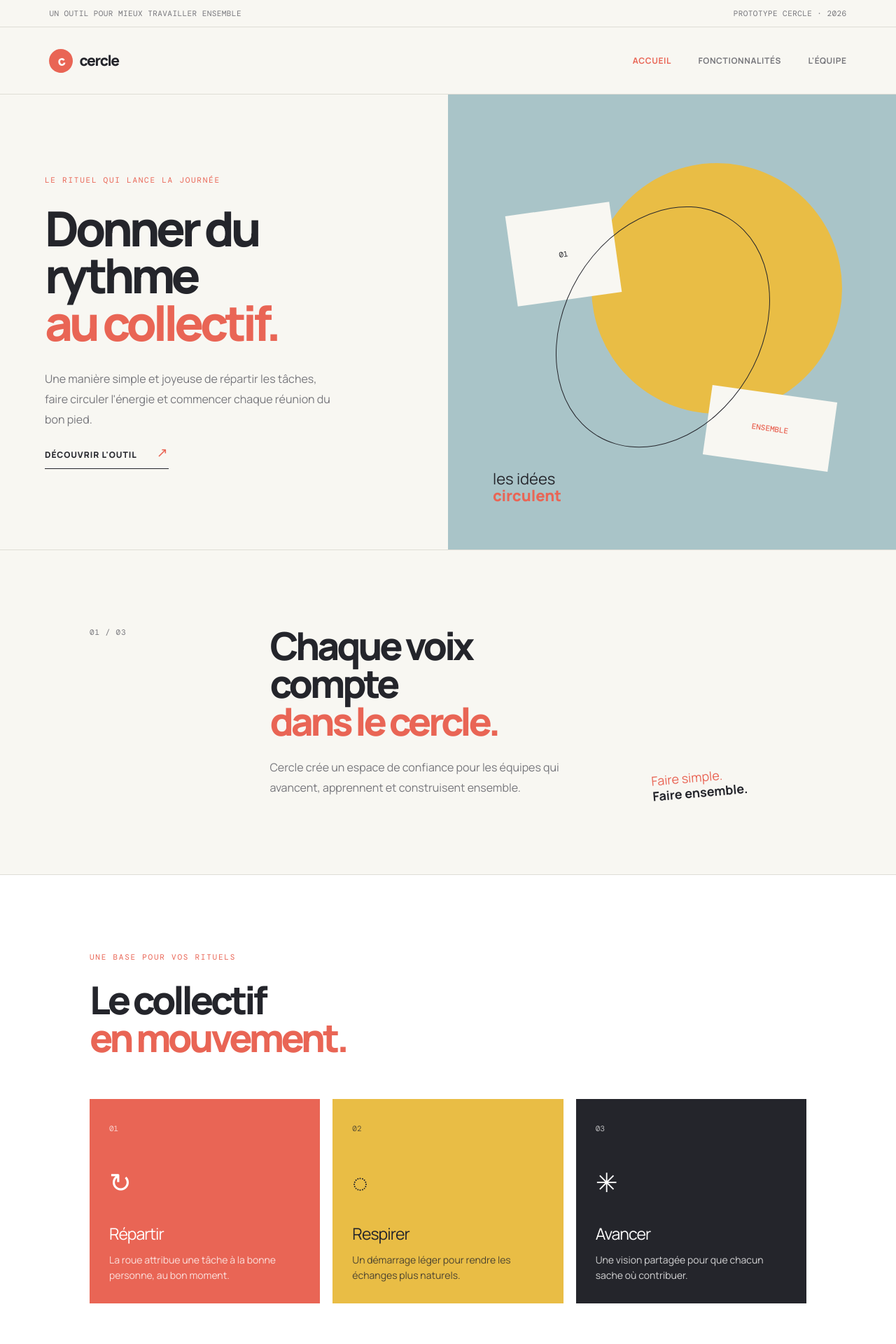
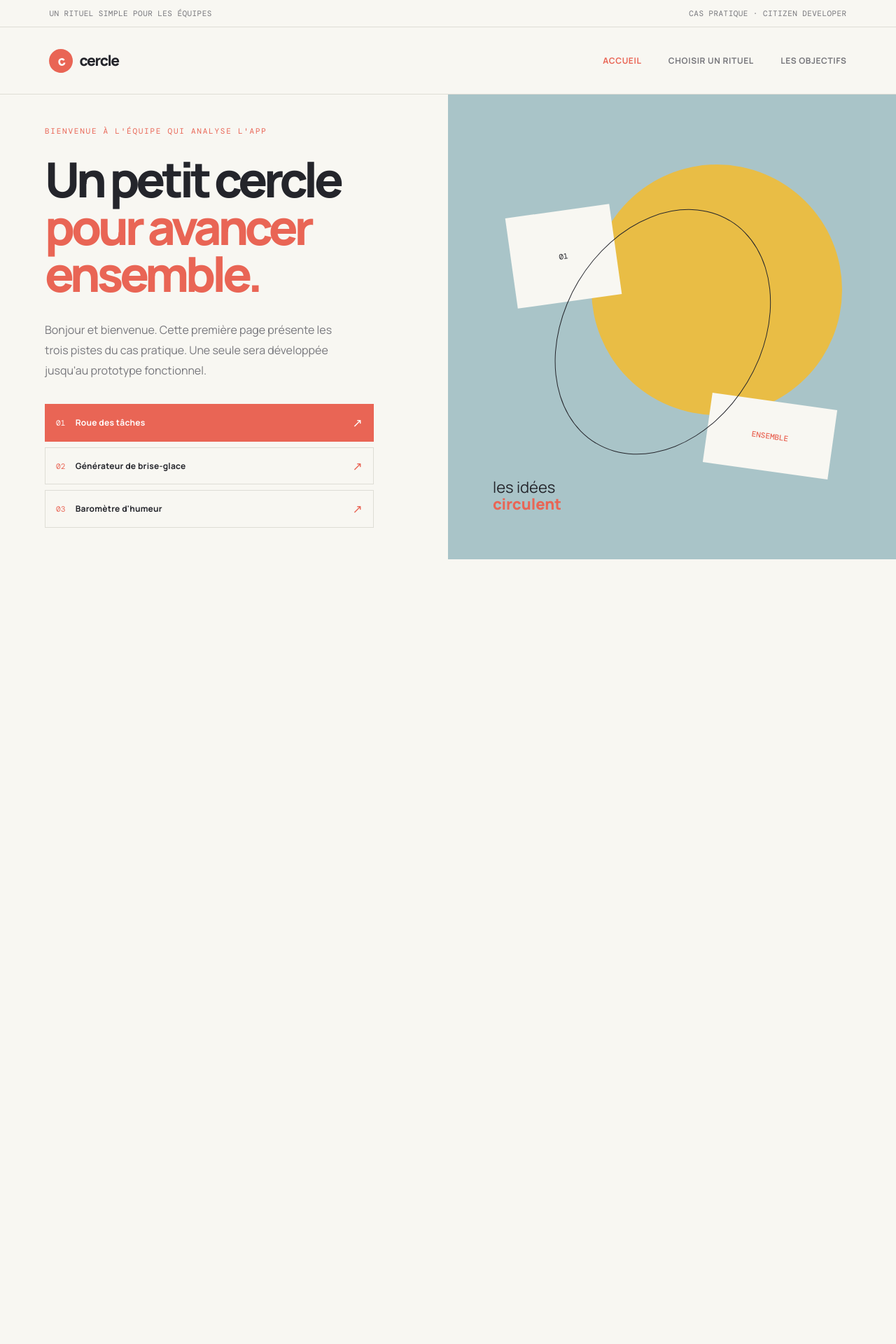
Before and after one commit to Niniteddu/cercle-citizen-developer-frontend-davide-carboni, a React (Vite) app: page / in a window 1280 px wide. Shown: the top 1920 px of the page at 70% size. After the commit the page ends 800 px from the top, so only its background shows below. Built offline with nearby package versions, Linux system fonts and the light colour scheme.

Commit message:
prepare welcome page structure

```diff
--- a/src/App.css
+++ b/src/App.css
@@ -41,6 +41,14 @@ h1 em, h2 em { color: var(--coral); font-style: normal; }
 .hero-intro { color: var(--muted); font-size: 16px; line-height: 1.8; max-width: 420px; }
 .primary-link { border-bottom: 1px solid var(--ink); display: inline-flex; font-size: 12px; font-weight: 800; gap: 28px; letter-spacing: .08em; margin-top: 28px; padding-bottom: 10px; text-transform: uppercase; }
 .primary-link span { color: var(--coral); font-size: 19px; line-height: 10px; }
+.objective-actions { display: grid; gap: 8px; margin-top: 34px; max-width: 470px; }
+.objective-button { align-items: center; border: 1px solid var(--line); display: flex; font-size: 12px; font-weight: 700; gap: 14px; justify-content: space-between; letter-spacing: .02em; padding: 13px 15px; transition: background .2s, color .2s, border-color .2s; }
+.objective-button span { color: var(--coral); font: 11px 'DM Mono', monospace; }
+.objective-button strong { color: var(--coral); font-size: 17px; font-weight: 400; margin-left: auto; }
+.objective-button:hover { background: var(--ink); border-color: var(--ink); color: #fff; }
+.objective-button-primary { background: var(--coral); border-color: var(--coral); color: #fff; }
+.objective-button-primary span, .objective-button-primary strong { color: #fff; }
+.objective-button-primary:hover { background: var(--ink); border-color: var(--ink); }
 .hero-art { background: var(--blue); min-height: 650px; overflow: hidden; position: relative; }
 .sun-disc { background: var(--yellow); border-radius: 50%; height: min(28vw, 390px); position: absolute; right: 12%; top: 15%; width: min(28vw, 390px); }
 .art-card { align-items: center; background: var(--paper); display: flex; font: 11px 'DM Mono', monospace; justify-content: center; position: absolute; text-transform: uppercase; }
@@ -95,6 +103,7 @@ h1 em, h2 em { color: var(--coral); font-style: normal; }
   .menu-button { display: block; }
   .hero-section { display: flex; flex-direction: column; }
   .hero-copy { padding: 72px 8% 64px; }
+  .objective-actions { max-width: none; }
   .hero-art { min-height: 390px; }
   .sun-disc { height: 245px; width: 245px; }
   .art-card-one { height: 90px; left: 10%; width: 110px; }
--- a/src/App.tsx
+++ b/src/App.tsx
@@ -6,8 +6,8 @@ function WelcomePage() {
   return (
     <main className="site-shell">
       <div className="topline">
-        <span>Un outil pour mieux travailler ensemble</span>
-        <span>Prototype Cercle · 2026</span>
+        <span>Un rituel simple pour les équipes</span>
+        <span>Cas pratique · Citizen Developer</span>
       </div>
 
       <header className="site-header">
@@ -17,8 +17,8 @@ function WelcomePage() {
         </Link>
         <nav aria-label="Navigation principale">
           <a className="active" href="#accueil">Accueil</a>
-          <Link to="/objectifs">Fonctionnalités</Link>
-          <a href="#equipe">L'équipe</a>
+          <Link to="/objectifs">Choisir un rituel</Link>
+          <Link to="/objectifs">Les objectifs</Link>
         </nav>
         <button className="menu-button" type="button" aria-label="Ouvrir le menu">
           <span></span><span></span>
@@ -27,15 +27,23 @@ function WelcomePage() {
 
       <section className="hero-section" id="accueil">
         <div className="hero-copy">
-          <p className="eyebrow">Le rituel qui lance la journée</p>
-          <h1>Donner du rythme<br /><em>au collectif.</em></h1>
+          <p className="eyebrow">Bienvenue à l'équipe qui analyse l'app</p>
+          <h1>Un petit cercle<br /><em>pour avancer ensemble.</em></h1>
           <p className="hero-intro">
-            Une manière simple et joyeuse de répartir les tâches, faire circuler
-            l'énergie et commencer chaque réunion du bon pied.
+            Bonjour et bienvenue. Cette première page présente les trois pistes
+            du cas pratique. Une seule sera développée jusqu'au prototype fonctionnel.
           </p>
-          <Link className="primary-link" to="/objectifs">
-            Découvrir l'outil <span aria-hidden="true">↗</span>
-          </Link>
+          <div className="objective-actions" aria-label="Choisir un objectif">
+            <Link className="objective-button objective-button-primary" to="/objectifs#roue-des-taches">
+              <span>01</span> Roue des tâches <strong>↗</strong>
+            </Link>
+            <Link className="objective-button" to="/objectifs#brise-glace">
+              <span>02</span> Générateur de brise-glace <strong>↗</strong>
+            </Link>
+            <Link className="objective-button" to="/objectifs#barometre-humeur">
+              <span>03</span> Baromètre d'humeur <strong>↗</strong>
+            </Link>
+          </div>
         </div>
         <div className="hero-art" aria-label="Illustration abstraite du travail collectif" role="img">
           <div className="sun-disc"></div>
@@ -46,47 +54,6 @@ function WelcomePage() {
         </div>
       </section>
 
-      <section className="intro-section" id="equipe">
-        <p className="section-number">01 / 03</p>
-        <div>
-          <h2>Chaque voix compte<br /><em>dans le cercle.</em></h2>
-          <p className="section-text">Cercle crée un espace de confiance pour les équipes qui avancent, apprennent et construisent ensemble.</p>
-        </div>
-        <div className="accent-note">Faire simple.<br /><strong>Faire ensemble.</strong></div>
-      </section>
-
-      <section className="feature-section" id="fonctionnalites">
-        <div className="section-heading">
-          <p className="eyebrow">Une base pour vos rituels</p>
-          <h2>Le collectif<br /><em>en mouvement.</em></h2>
-        </div>
-        <div className="feature-grid">
-          <article className="feature-card coral-card">
-            <span className="feature-index">01</span>
-            <div className="feature-icon">↻</div>
-            <h3>Répartir</h3>
-            <p>La roue attribue une tâche à la bonne personne, au bon moment.</p>
-          </article>
-          <article className="feature-card yellow-card">
-            <span className="feature-index">02</span>
-            <div className="feature-icon">◌</div>
-            <h3>Respirer</h3>
-            <p>Un démarrage léger pour rendre les échanges plus naturels.</p>
-          </article>
-          <article className="feature-card dark-card">
-            <span className="feature-index">03</span>
-            <div className="feature-icon">✳</div>
-            <h3>Avancer</h3>
-            <p>Une vision partagée pour que chacun sache où contribuer.</p>
-          </article>
-        </div>
-      </section>
-
-      <footer className="site-footer">
-        <span className="brand"><span className="brand-mark">c</span> cercle</span>
-        <span>Un prototype pensé pour les humains.</span>
-        <a href="#accueil">Retour en haut ↑</a>
-      </footer>
     </main>
   )
 }
--- a/src/pages/ObjectivesPage.tsx
+++ b/src/pages/ObjectivesPage.tsx
@@ -3,21 +3,24 @@ import { Link } from 'react-router-dom'
 const objectives = [
   {
     number: '01',
-    title: 'Répartir',
-    description: 'Donner à chacun une tâche claire, sans perdre le plaisir de la surprise.',
+    title: 'Roue des tâches',
+    description: 'Répartir aléatoirement les tâches entre les membres d’une équipe.',
     color: 'coral-card',
+    id: 'roue-des-taches',
   },
   {
     number: '02',
-    title: 'Respirer',
-    description: 'Créer un moment léger pour se retrouver avant de se remettre en mouvement.',
+    title: 'Brise-glace',
+    description: 'Piocher une question ou un mini-jeu pour démarrer une réunion.',
     color: 'yellow-card',
+    id: 'brise-glace',
   },
   {
     number: '03',
-    title: 'Avancer',
-    description: 'Faire émerger une dynamique commune et transformer les intentions en actions.',
+    title: 'Baromètre d’humeur',
+    description: 'Partager simplement son humeur et prendre le pouls de l’équipe.',
     color: 'dark-card',
+    id: 'barometre-humeur',
   },
 ]
 
@@ -52,7 +55,7 @@ function ObjectivesPage() {
 
       <section className="objectives-grid" aria-label="Les trois objectifs de Cercle">
         {objectives.map((objective) => (
-          <article className={`objective-card ${objective.color}`} key={objective.number}>
+          <article className={`objective-card ${objective.color}`} id={objective.id} key={objective.number}>
             <span className="feature-index">{objective.number}</span>
             <div className="objective-orbit" aria-hidden="true"></div>
             <h2>{objective.title}</h2>
```
